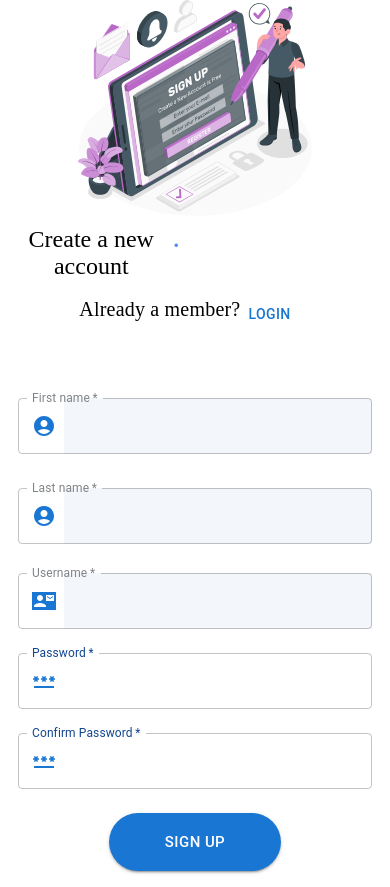
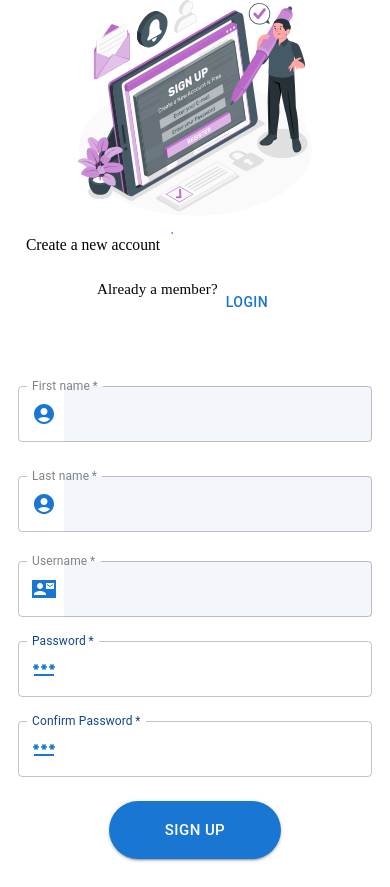
Before and after one commit to Onyerikam/sentimo, a React (Create React App) app in the folder client/: page /register in a window 390 px wide. Built offline with nearby package versions, Linux system fonts and the light colour scheme.

Commit message:
Change style to make mobile look alike with laptop

```diff
--- a/client/src/pages/Register/Register.jsx
+++ b/client/src/pages/Register/Register.jsx
@@ -104,8 +104,8 @@ export default function Register(props) {
               minHeight: "100px",
             }}
           />
-            <div className="register-header" style={{textDecoration: 'bold', marginRight: '100px', marginLeft: '10px', fontSize: '24px'}}>
-              Create a new account <span className="dot" style={{textDecoration: 'bold', marginRight: '100px', marginLeft: '10px', marginBottom: '32px'}}>.</span>
+            <div className="register-header" style={{textDecoration: 'bold', marginRight: '100px', marginLeft: '10px', fontSize: '15.67px'}}>
+              Create a new account <span className="login-dot" style={{textDecoration: 'bold', marginRight: '100px', marginLeft: '10px', marginBottom: '32px'}}>.</span>
             </div>
         </div>
 
@@ -116,9 +116,9 @@ export default function Register(props) {
 
             <div className="login-container mv mob-mid">
               <br/>
-              <span className="mui-btn-like" style={{fontSize: '20px'}}>Already a member? </span>
+              <span className="mui-btn-like" style={{fontSize: '15px'}}>Already a member? </span>
               <Button>
-                <Link href="/login" style={{textDecoration: 'none', textAlign: 'center', marginRight: '20px', marginBottom: '15px', marginTop: '10px'}}>Login</Link>
+                <Link href="/login" style={{textDecoration: 'none', textAlign: 'center', marginRight: '25px', marginBottom: '15px', marginTop: '14px'}}>Login</Link>
               </Button>
             </div>
           </div>
```
